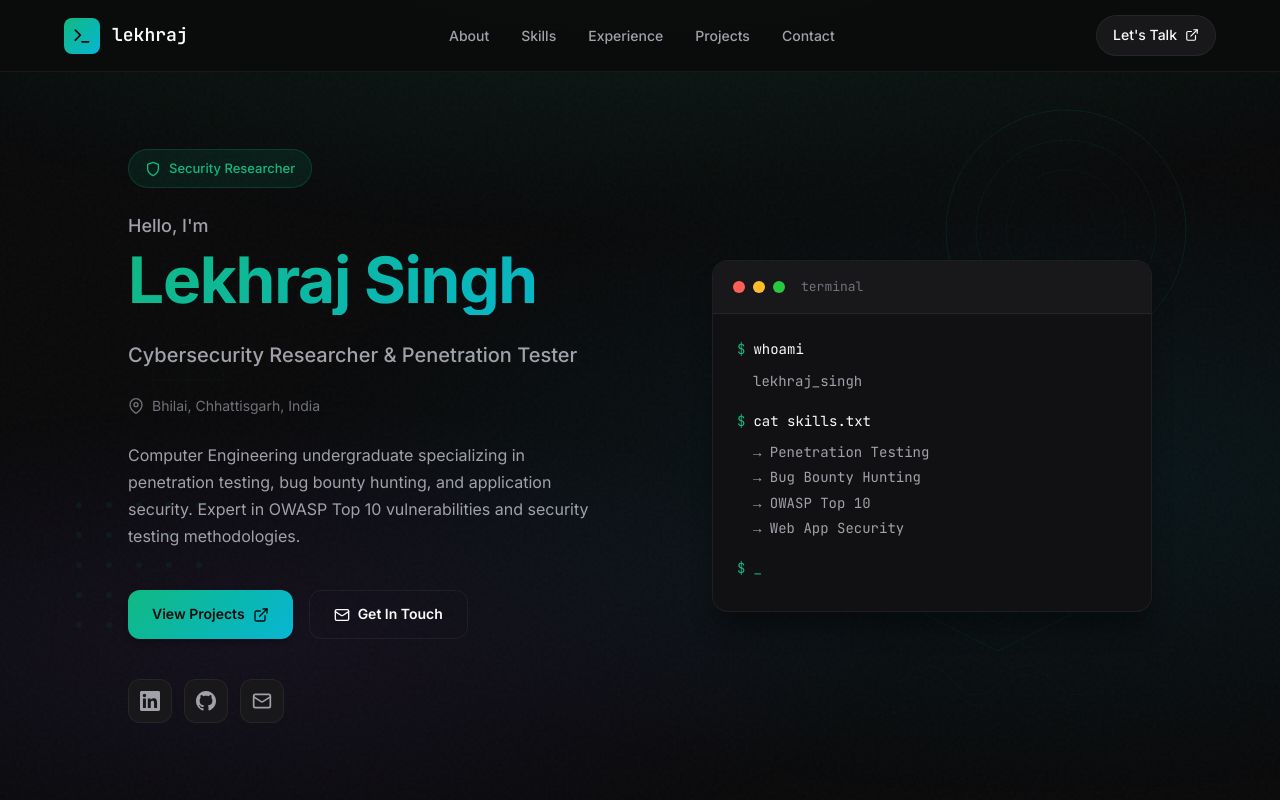
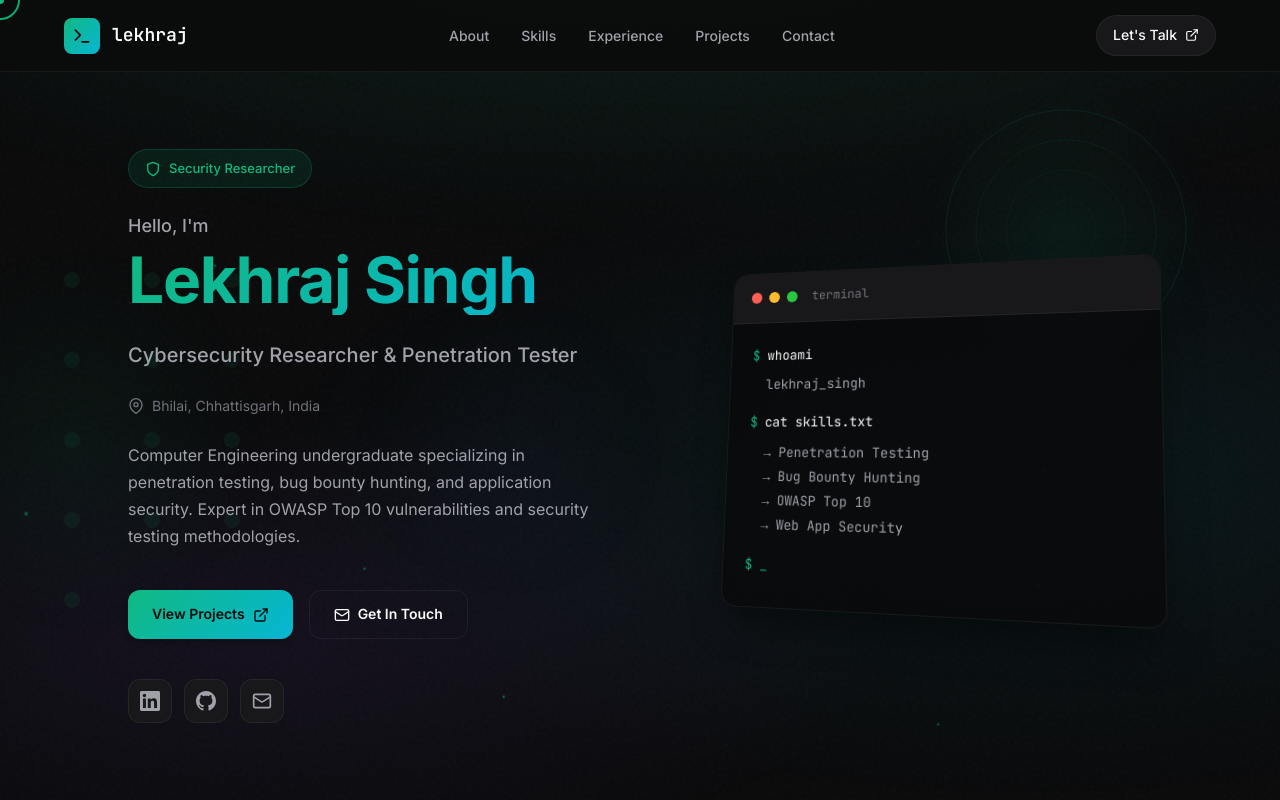
Before and after one commit to lekhrazz19/lekhrazz19.github.io, a React (Vite) app: page / in a window 1280 px wide. Shown: the top 800 px of the page. Built offline with nearby package versions, Linux system fonts and the light colour scheme.

Commit message:
feat: Implement initial React application structure with custom animation hooks, SVG icons, and decorative doodles.

```diff
--- a/src/App.jsx
+++ b/src/App.jsx
@@ -50,6 +50,88 @@ function StaggerChildren({ children, staggerDelay = 100, className = '' }) {
         >
           {child}
         </div>
+      ))}
+    </div>
+  );
+}
+
+// Custom Cursor Component
+function CustomCursor() {
+  const cursorRef = useRef(null);
+  const cursorDotRef = useRef(null);
+  const [isHovering, setIsHovering] = useState(false);
+
+  useEffect(() => {
+    const cursor = cursorRef.current;
+    const cursorDot = cursorDotRef.current;
+
+    let mouseX = 0, mouseY = 0;
+    let cursorX = 0, cursorY = 0;
+
+    const moveCursor = (e) => {
+      mouseX = e.clientX;
+      mouseY = e.clientY;
+      if (cursorDot) {
+        cursorDot.style.left = `${mouseX}px`;
+        cursorDot.style.top = `${mouseY}px`;
+      }
+    };
+
+    const animateCursor = () => {
+      cursorX += (mouseX - cursorX) * 0.15;
+      cursorY += (mouseY - cursorY) * 0.15;
+      if (cursor) {
+        cursor.style.left = `${cursorX}px`;
+        cursor.style.top = `${cursorY}px`;
+      }
+      requestAnimationFrame(animateCursor);
+    };
+
+    const handleMouseEnter = (e) => {
+      if (e.target.matches('a, button, .btn, .social-btn, .nav-link, .project-link, input, textarea')) {
+        setIsHovering(true);
+      }
+    };
+
+    const handleMouseLeave = () => setIsHovering(false);
+
+    document.addEventListener('mousemove', moveCursor);
+    document.addEventListener('mouseover', handleMouseEnter);
+    document.addEventListener('mouseout', handleMouseLeave);
+    animateCursor();
+
+    return () => {
+      document.removeEventListener('mousemove', moveCursor);
+      document.removeEventListener('mouseover', handleMouseEnter);
+      document.removeEventListener('mouseout', handleMouseLeave);
+    };
+  }, []);
+
+  return (
+    <>
+      <div ref={cursorRef} className={`custom-cursor ${isHovering ? 'hovering' : ''}`} />
+      <div ref={cursorDotRef} className="cursor-dot" />
+    </>
+  );
+}
+
+// Floating Particles Component
+function FloatingParticles() {
+  return (
+    <div className="particles-container">
+      {[...Array(20)].map((_, i) => (
+        <div
+          key={i}
+          className="particle"
+          style={{
+            left: `${Math.random() * 100}%`,
+            top: `${Math.random() * 100}%`,
+            animationDelay: `${Math.random() * 5}s`,
+            animationDuration: `${15 + Math.random() * 20}s`,
+            width: `${2 + Math.random() * 4}px`,
+            height: `${2 + Math.random() * 4}px`,
+          }}
+        />
       ))}
     </div>
   );
@@ -235,9 +317,15 @@ const Doodles = {
 export default function App() {
   return (
     <div className="app">
+      {/* Custom Cursor */}
+      <CustomCursor />
+
       {/* Background Elements */}
       <div className="bg-noise"></div>
       <div className="bg-gradient"></div>
+
+      {/* Floating Particles */}
+      <FloatingParticles />
 
       {/* Floating Doodles */}
       <div className="doodle-container">
@@ -318,6 +406,7 @@ export default function App() {
             </div>
           </div>
           <div className="hero-visual">
+
             <div className="hero-card">
               <div className="card-header">
                 <div className="card-dots">
--- a/src/styles.css
+++ b/src/styles.css
@@ -144,6 +144,251 @@
 }
 
 /* ============================================
+   CUSTOM CURSOR
+   ============================================ */
+.custom-cursor {
+  position: fixed;
+  width: 40px;
+  height: 40px;
+  border: 2px solid var(--accent-primary);
+  border-radius: 50%;
+  pointer-events: none;
+  z-index: 9999;
+  transform: translate(-50%, -50%);
+  transition: width 0.3s, height 0.3s, border-color 0.3s, background 0.3s;
+  mix-blend-mode: difference;
+}
+
+.custom-cursor.hovering {
+  width: 60px;
+  height: 60px;
+  background: rgba(16, 185, 129, 0.15);
+  border-color: var(--accent-secondary);
+}
+
+.cursor-dot {
+  position: fixed;
+  width: 8px;
+  height: 8px;
+  background: var(--accent-primary);
+  border-radius: 50%;
+  pointer-events: none;
+  z-index: 10000;
+  transform: translate(-50%, -50%);
+}
+
+/* Hide custom cursor on touch devices */
+@media (hover: none) and (pointer: coarse) {
+
+  .custom-cursor,
+  .cursor-dot {
+    display: none;
+  }
+}
+
+/* Hide default cursor */
+body {
+  cursor: none;
+}
+
+a,
+button,
+input,
+textarea,
+.btn,
+.social-btn,
+.nav-link,
+.project-link {
+  cursor: none;
+}
+
+/* ============================================
+   FLOATING PARTICLES
+   ============================================ */
+.particles-container {
+  position: fixed;
+  inset: 0;
+  pointer-events: none;
+  z-index: 2;
+  overflow: hidden;
+}
+
+.particle {
+  position: absolute;
+  background: radial-gradient(circle, var(--accent-primary) 0%, transparent 70%);
+  border-radius: 50%;
+  opacity: 0.4;
+  animation: particleFloat linear infinite;
+}
+
+@keyframes particleFloat {
+  0% {
+    transform: translateY(100vh) rotate(0deg);
+    opacity: 0;
+  }
+
+  10% {
+    opacity: 0.6;
+  }
+
+  90% {
+    opacity: 0.6;
+  }
+
+  100% {
+    transform: translateY(-100vh) rotate(720deg);
+    opacity: 0;
+  }
+}
+
+/* Enhanced scroll animations with 3D */
+.animate.fade-up-3d {
+  transform: perspective(1000px) translateY(60px) rotateX(10deg);
+}
+
+.animate.fade-up-3d.in-view {
+  transform: perspective(1000px) translateY(0) rotateX(0);
+}
+
+.animate.zoom-rotate {
+  transform: scale(0.8) rotate(-5deg);
+}
+
+.animate.zoom-rotate.in-view {
+  transform: scale(1) rotate(0deg);
+}
+
+/* Section reveal animations */
+.section {
+  --section-delay: 0ms;
+}
+
+.section .section-header {
+  animation: sectionReveal 0.8s var(--animation-easing) both;
+  animation-delay: var(--section-delay);
+}
+
+@keyframes sectionReveal {
+  from {
+    opacity: 0;
+    transform: translateY(40px) scale(0.95);
+    filter: blur(10px);
+  }
+
+  to {
+    opacity: 1;
+    transform: translateY(0) scale(1);
+    filter: blur(0);
+  }
+}
+
+/* ============================================
+   3D & KEYFRAME ANIMATIONS
+   ============================================ */
+
+/* 3D Float Animation */
+@keyframes float3D {
+
+  0%,
+  100% {
+    transform: translateY(0) rotateX(0) rotateY(0);
+  }
+
+  25% {
+    transform: translateY(-15px) rotateX(5deg) rotateY(5deg);
+  }
+
+  50% {
+    transform: translateY(-5px) rotateX(0) rotateY(10deg);
+  }
+
+  75% {
+    transform: translateY(-10px) rotateX(-5deg) rotateY(5deg);
+  }
+}
+
+@keyframes rotate3D {
+  0% {
+    transform: rotateY(0deg) rotateX(10deg);
+  }
+
+  100% {
+    transform: rotateY(360deg) rotateX(10deg);
+  }
+}
+
+@keyframes pulse {
+
+  0%,
+  100% {
+    opacity: 1;
+    transform: scale(1);
+  }
+
+  50% {
+    opacity: 0.8;
+    transform: scale(1.05);
+  }
+}
+
+@keyframes glow {
+
+  0%,
+  100% {
+    box-shadow: 0 0 20px rgba(16, 185, 129, 0.2);
+  }
+
+  50% {
+    box-shadow: 0 0 40px rgba(16, 185, 129, 0.5), 0 0 10px rgba(6, 182, 212, 0.5);
+  }
+}
+
+@keyframes cardEntrance {
+  from {
+    opacity: 0;
+    transform: perspective(1000px) rotateX(20deg) translateY(60px) scale(0.9);
+  }
+
+  to {
+    opacity: 1;
+    transform: perspective(1000px) rotateX(0) translateY(0) scale(1);
+  }
+}
+
+/* Hero Terminal 3D Float */
+@keyframes terminalFloat {
+
+  0%,
+  100% {
+    transform: perspective(1000px) rotateY(-10deg) rotateX(5deg) translateY(0);
+  }
+
+  50% {
+    transform: perspective(1000px) rotateY(-5deg) rotateX(2deg) translateY(-20px);
+  }
+}
+
+/* 3D Container Setup */
+.perspective-container {
+  perspective: 1000px;
+}
+
+/* 3D Hover Effect Base */
+.hover-3d {
+  transition: transform 0.4s cubic-bezier(0.175, 0.885, 0.32, 1.275), box-shadow 0.4s ease;
+  transform-style: preserve-3d;
+  backface-visibility: hidden;
+}
+
+.hover-3d:hover {
+  transform: perspective(1000px) rotateX(4deg) rotateY(4deg) translateZ(10px);
+  box-shadow:
+    -10px 10px 20px rgba(0, 0, 0, 0.3),
+    0 0 30px rgba(16, 185, 129, 0.1);
+  z-index: 10;
+}
+
+/* ============================================
    KEYFRAME ANIMATIONS
    ============================================ */
 
@@ -498,39 +743,37 @@ body {
   height: 300px;
   top: 10%;
   right: 5%;
-  animation: rotate 60s linear infinite;
+  background: radial-gradient(circle, rgba(16, 185, 129, 0.15) 0%, rgba(0, 0, 0, 0) 70%);
+  animation: float3D 10s ease-in-out infinite;
+  transform-style: preserve-3d;
 }
 
 .doodle-dots {
-  width: 150px;
-  height: 150px;
+  width: 400px;
+  height: 400px;
   bottom: 20%;
-  left: 5%;
-  animation: float 10s ease-in-out infinite;
+  left: -10%;
+  background: radial-gradient(circle, rgba(16, 185, 129, 0.12) 0%, rgba(0, 0, 0, 0) 70%);
+  animation: float3D 14s ease-in-out infinite reverse;
 }
 
 .doodle-cross {
-  width: 120px;
-  height: 120px;
+  display: none;
+}
+
+.doodle-wave {
+  display: none;
+}
+
+.doodle-hex {
+  width: 250px;
+  height: 250px;
   top: 40%;
-  left: 10%;
-  animation: float 15s ease-in-out infinite reverse;
-}
-
-.doodle-wave {
-  width: 300px;
-  height: 80px;
-  bottom: 10%;
-  right: 10%;
-  animation: float 12s ease-in-out infinite;
-}
-
-.doodle-hex {
-  width: 180px;
-  height: 180px;
-  top: 60%;
-  right: 15%;
-  animation: rotate 45s linear infinite reverse;
+  left: 30%;
+  background: radial-gradient(circle, rgba(99, 102, 241, 0.1) 0%, rgba(0, 0, 0, 0) 70%);
+  border-radius: 50%;
+  filter: blur(50px);
+  animation: rotate3D 20s linear infinite;
 }
 
 @keyframes rotate {
@@ -819,19 +1062,32 @@ body {
 }
 
 /* Hero Visual - Terminal Card */
+/* Hero Visual - Terminal Card */
 .hero-visual {
   display: flex;
   justify-content: flex-end;
+  perspective: 1500px;
 }
 
 .hero-card {
   width: 100%;
   max-width: 440px;
-  background: var(--bg-secondary);
+  background: rgba(10, 10, 11, 0.85);
+  backdrop-filter: blur(20px);
   border: 1px solid var(--border-subtle);
   border-radius: var(--radius-xl);
   overflow: hidden;
-  box-shadow: var(--shadow-xl);
+  box-shadow: 0 20px 40px -10px rgba(0, 0, 0, 0.5);
+  animation: terminalFloat 6s ease-in-out infinite;
+  transform-style: preserve-3d;
+  transition: transform 0.4s ease, box-shadow 0.4s ease, border-color 0.4s ease;
+}
+
+.hero-card:hover {
+  animation-play-state: paused;
+  transform: perspective(1000px) rotateY(-5deg) rotateX(2deg) scale(1.02);
+  border-color: var(--accent-primary);
+  box-shadow: 0 0 30px rgba(16, 185, 129, 0.2), 0 20px 40px -10px rgba(0, 0, 0, 0.6);
 }
 
 .card-header {
@@ -1139,7 +1395,9 @@ body {
 
 .skill-card:hover {
   border-color: var(--border-hover);
-  box-shadow: var(--shadow-lg);
+  box-shadow: 0 0 30px rgba(16, 185, 129, 0.15);
+  transform: perspective(1000px) rotateX(2deg) translateY(-5px);
+  z-index: 10;
 }
 
 .skill-header {
@@ -1843,6 +2101,8 @@ body {
   .doodle-container {
     display: none;
   }
+
+
 }
 
 @media (max-width: 480px) {
```
